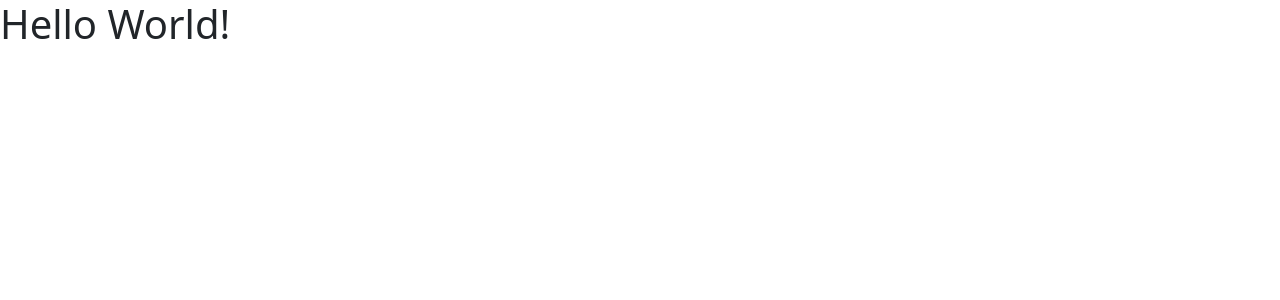
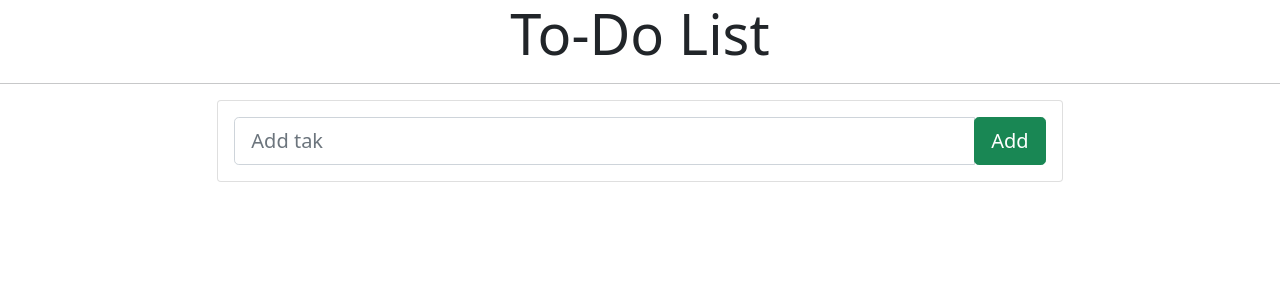
Before and after one commit to willikercarmo/ProjectTaskVueJs, a Vue app: page / in a window 1280 px wide. Shown: the top 300 px of the page. Built offline with nearby package versions, Linux system fonts and the light colour scheme.

Commit message:
TaskComponent HTML

```diff
--- a/src/components/Task.vue
+++ b/src/components/Task.vue
@@ -1,6 +1,21 @@
 <template>
   <div>
-    <h1>Hello World!</h1>
+    <h1 class="display-4 text-center">To-Do List</h1>
+    <hr />
+    <div class="row">
+      <div class="col-lg-8 offset-lg-2">
+        <div class="card">
+          <div class="card-body">
+              <div class="input-group">
+                  <input type="text" class="form-control form-control-lg" placeholder="Add tak">
+                  <div class="input-group-append">
+                      <button class="btn btn-success btn-lg">Add</button>
+                  </div>
+              </div>
+          </div>
+        </div>
+      </div>
+    </div>
   </div>
 </template>
 
```
